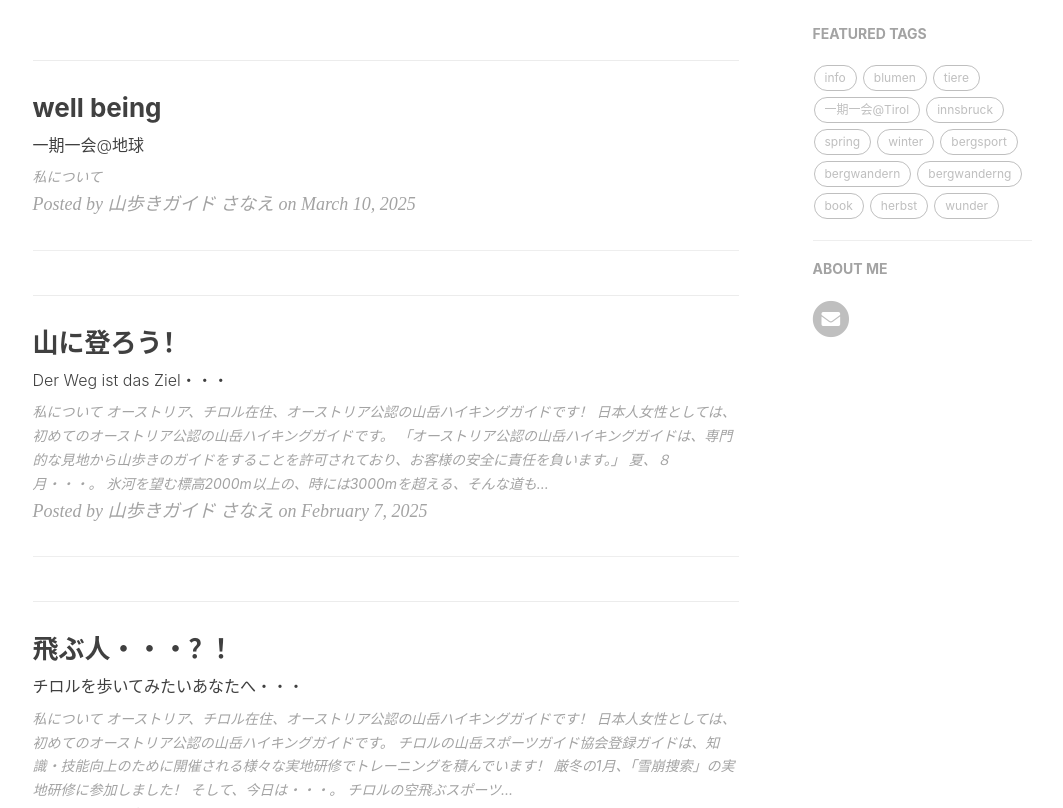
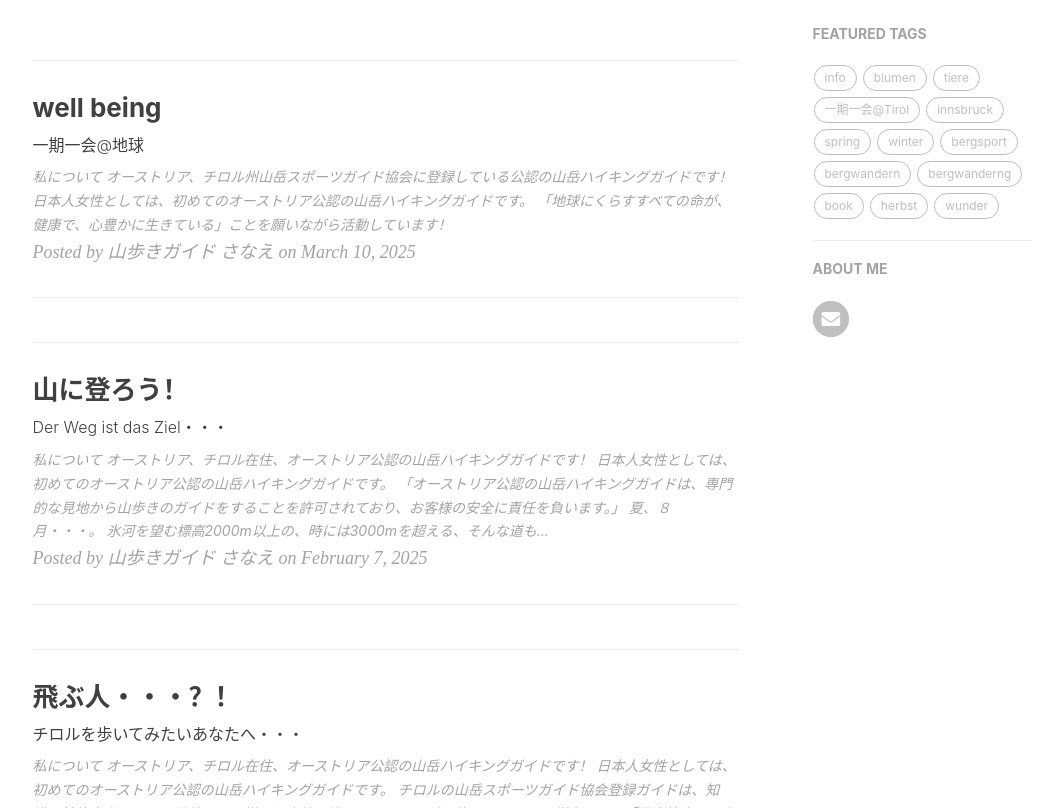
Before and after one commit to yamayagi/yamayagi.github.io, a Jekyll site: the page built from index.html, in a window 1280 px wide and 900 px high, scrolled down 330 px, cut to the strip 92-900 px from the top of the window. Shown: the whole strip, without its empty margins (135-1198 px from the left). Built offline with Jekyll 4.4.1, drawn with Linux system fonts in a browser that asks for light colours; nearby versions of some CDN libraries; the list of posts is cut into pages by our own code; comment, search, counter and statistics services are not loaded.

Commit message:
Update 2025-03-10-bergsport.md

```diff
--- a/_posts/2025-03-10-bergsport.md
+++ b/_posts/2025-03-10-bergsport.md
@@ -5,3 +5,11 @@ tags: [bergsport]
 ---
 
 # 私について
+
+オーストリア、チロル州山岳スポーツガイド協会に登録している公認の山岳ハイキングガイドです！
+
+日本人女性としては、初めてのオーストリア公認の山岳ハイキングガイドです。
+
+「地球にくらすすべての命が、健康で、心豊かに生きている」ことを願いながら活動しています！
+
+![20250222christrose](https://piwigo.schickl.de/i.php?/upload/2025/03/10/20250310051938-930ad4cc-me.jpg)
```
